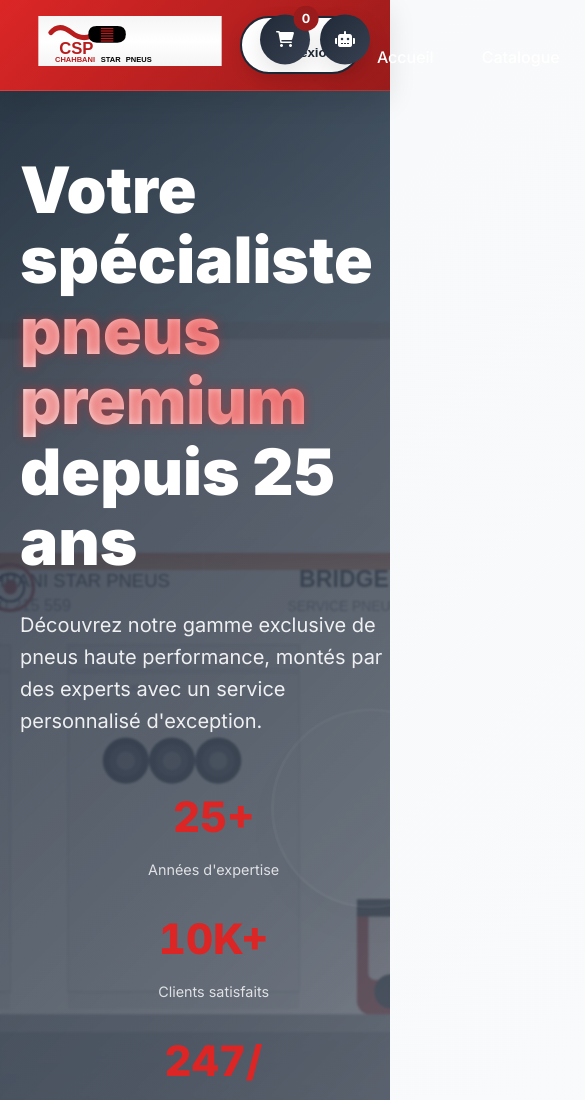
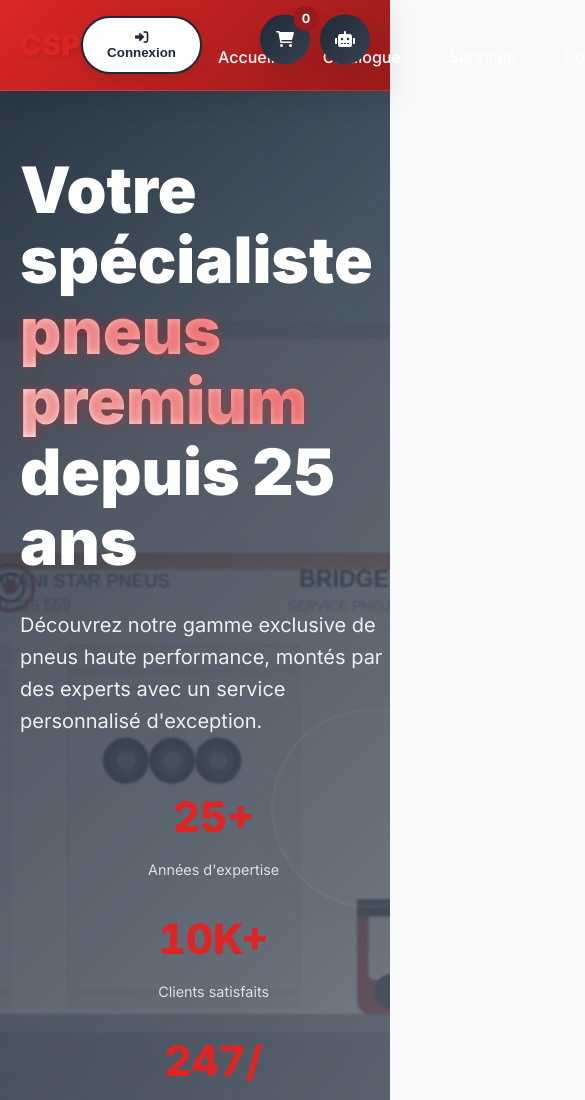
Before and after one commit to l1konu0/git-clone-https-github.com-votre-username-csp-pneu, a website: page index.html in a window 390 px wide. Shown: the top 1100 px of the page, 585 px wide, since content can reach past the window. Drawn offline with Linux system fonts and the light colour scheme.

Commit message:
feat: Remplacement du logo par le texte CSP
🎨 Logo texte moderne:
- Remplacement de l'image logo par le texte 'CSP'
- Design typographique élégant avec police Inter
- Couleur rouge avec dégradé au hover
- Effet de soulignement animé
- Ombres et effets de profondeur

✨ Animations:
- Scale au hover (1.1x)
- Transition fluide des couleurs
- Soulignement qui apparaît au hover
- Text-shadow dynamique

📱 Responsive:
- Taille adaptative pour mobile (2rem)
- Taille réduite pour petits écrans (1.8rem)
- Espacement des lettres optimisé

🎯 Améliorations:
- Logo plus léger et moderne
- Chargement plus rapide (pas d'image)
- Cohérence avec le design minimaliste
- Meilleure lisibilité sur tous écrans

```diff
--- a/assets/css/style.css
+++ b/assets/css/style.css
@@ -139,6 +139,41 @@ body {
     filter: drop-shadow(0 0 10px rgba(255, 255, 255, 0.5));
 }
 
+/* Logo texte CSP */
+.logo-text {
+    font-size: 2.5rem;
+    font-weight: 900;
+    color: var(--primary-red);
+    text-decoration: none;
+    letter-spacing: 2px;
+    text-shadow: 2px 2px 4px rgba(0, 0, 0, 0.1);
+    transition: var(--transition-smooth);
+    position: relative;
+}
+
+.logo-text:hover {
+    color: var(--dark-red);
+    transform: scale(1.1);
+    text-shadow: 3px 3px 6px rgba(220, 38, 38, 0.3);
+}
+
+.logo-text::after {
+    content: '';
+    position: absolute;
+    bottom: -5px;
+    left: 0;
+    width: 100%;
+    height: 3px;
+    background: linear-gradient(90deg, var(--primary-red) 0%, var(--dark-red) 100%);
+    border-radius: 2px;
+    transform: scaleX(0);
+    transition: transform 0.3s ease;
+}
+
+.logo-text:hover::after {
+    transform: scaleX(1);
+}
+
 .nav-buttons {
     display: flex;
     align-items: center;
@@ -4092,6 +4127,21 @@ body {
     }
 }
 
+/* Responsive pour le logo texte */
+@media (max-width: 768px) {
+    .logo-text {
+        font-size: 2rem;
+        letter-spacing: 1px;
+    }
+}
+
+@media (max-width: 480px) {
+    .logo-text {
+        font-size: 1.8rem;
+        letter-spacing: 0.5px;
+    }
+}
+
 /* Effets de texte animé */
 .typing-cursor::after {
     content: '|';
--- a/index.html
+++ b/index.html
@@ -17,8 +17,8 @@
             <div class="container">
                 <div class="nav-container">
                     <div class="nav-logo">
-                        <a href="index.html">
-                            <img src="assets/csp_logo.svg" alt="CSP - Chahbani Star Pneus" width="220">
+                        <a href="index.html" class="logo-text">
+                            CSP
                         </a>
                     </div>
                     <div class="nav-buttons">
```
